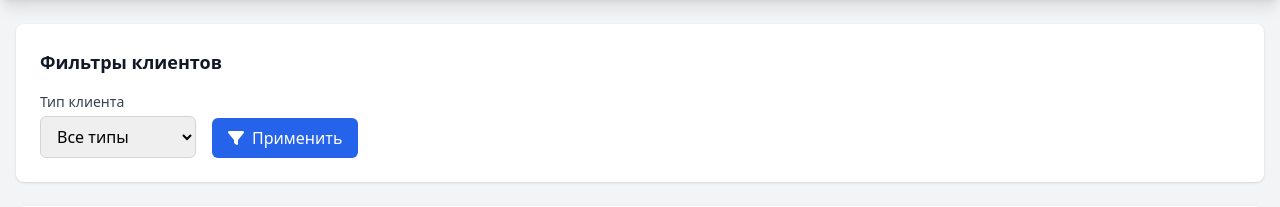
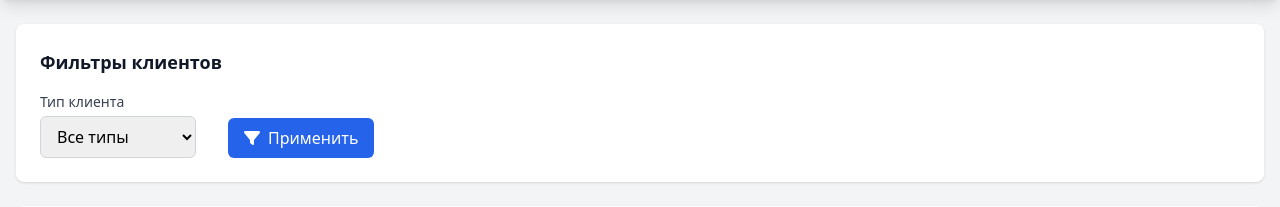
Before and after one commit to ArtemBibikov/arendata-feedback, a FastAPI app: page /admin/clients in a window 1280 px wide. Shown: the part 64-271 px from the top of the page. Run offline with FastAPI, Linux system fonts and the light colour scheme; the visitor is signed in with stand-in values (Sample User, id 1); parts of the project's set-up code (start-up, migrations or seed data) failed here and were passed over; some libraries are stand-ins or nearby versions.

Commit message:
fix admin UI improvements - move filter button right and remove Redis dependency
- Move 'Apply' button right with ml-4 class in clients filters
- Remove Redis from docker-compose.yml completely
- Remove Redis from docker-compose-simple.yml
- Remove REDIS_URL from .env.example
- Stop and remove arenadata_redis container
- Simplify architecture to PostgreSQL + FastAPI only

```diff
--- a/app/templates/admin/clients.html
+++ b/app/templates/admin/clients.html
@@ -18,7 +18,7 @@
             </select>
         </div>
         <div class="flex items-end">
-            <button type="submit" class="bg-blue-600 text-white px-4 py-2 rounded-md hover:bg-blue-700">
+            <button type="submit" class="bg-blue-600 text-white px-4 py-2 rounded-md hover:bg-blue-700 ml-4">
                 <i class="fas fa-filter mr-2"></i>Применить
             </button>
         </div>
--- a/docker-compose.yml
+++ b/docker-compose.yml
@@ -73,9 +73,8 @@ services:
       - ./app:/app/app
     command: uvicorn app.main:app --host 0.0.0.0 --port 8000 --reload
 
-  volumes:
+volumes:
   postgres_data:
-    driver: local
 
 networks:
   arenadata_network:
```
